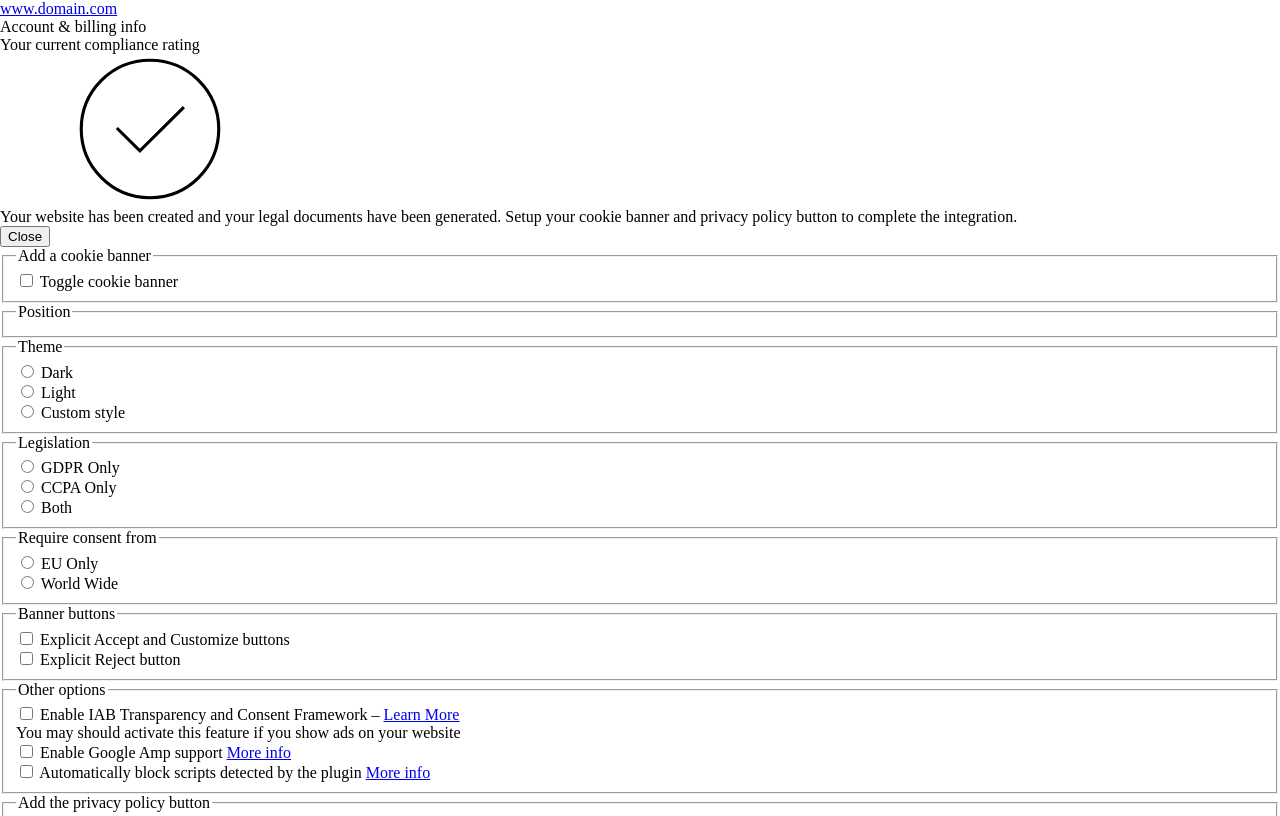
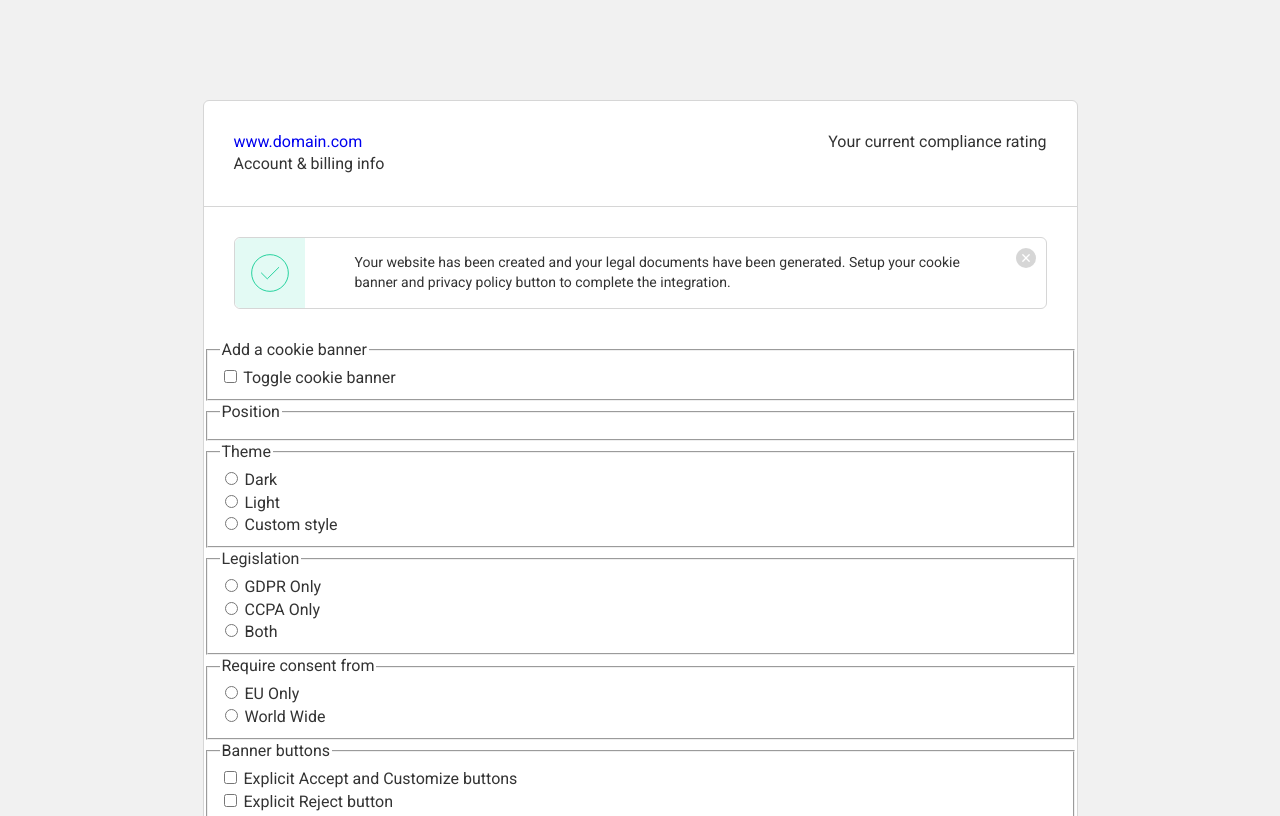
Before and after one commit to lauraraggi/iubenda-test, a website built with Parcel: page src/index.html in a window 1280 px wide. Shown: the top 816 px of the page. Built offline with nearby package versions, Linux system fonts and the light colour scheme.

Commit message:
Added success dialog box

```diff
--- a/package.json
+++ b/package.json
@@ -2,9 +2,9 @@
   "name": "iubenda",
   "version": "1.0.0",
   "description": "",
-  "source": "src/index.html",
+  "browserslist": "> 0.5%, last 2 versions, not dead",
   "scripts": {
-    "start": "parcel",
+    "start": "parcel src/index.html",
     "build": "parcel build src/index.html"
   },
   "author": "",
--- a/src/index.html
+++ b/src/index.html
@@ -10,10 +10,13 @@
       document.documentElement.className =
         document.documentElement.className.replace("no-js", "js");
     </script>
+	<link rel="preconnect" href="https://fonts.googleapis.com">
+<link rel="preconnect" href="https://fonts.gstatic.com" crossorigin>
+<link href="https://fonts.googleapis.com/css2?family=Roboto:wght@300;400&display=swap" rel="stylesheet">
   </head>
   <body>
     <main class="cs-configurator wrapper">
-      <header class="cs-configurator__header">
+      <header class="cs-configurator__header padding-section">
         <div class="info-card">
           <a class="info-card__title" href="#">www.domain.com</a>
           <p class="info-card__subtitle">Account & billing info</p>
@@ -28,22 +31,21 @@
         </div>
       </header>
       <div class="dialog-box dialog-box--success">
-        <svg
-          class="dialog-box__icn"
-          role="presentation"
-          aria-labelledby="checkmark-icon"
-        >
-          <title id="checkmark-icon">Success checkbox icon</title>
-          <use xlink:href="./img/sprite.svg#icon_checkmark" />
-        </svg>
+		  <div class="dialog-box__tab">
+			  <svg><use class="dialog-box__icn" xlink:href="./img/sprite-icn.svg#icon_checkmark"></use></svg>
+		  </div>
         <div class="dialog-box__description">
           Your website has been created and your legal documents have been
           generated. Setup your cookie banner and privacy policy button to
           complete the integration.
         </div>
-        <button type="button" class="close-cross" aria-label="close">
-          Close
-        </button>
+
+		<button class="dialog-box__close" aria-label="Close dialog">
+			<svg>
+				<title>Close dialog</title>
+				<use class="dialog-box__close-icon" xlink:href="./img/sprite-icn.svg#x-symbol"></use>
+			</svg>
+    	</button>
       </div>
       <!-- dialog-box success -->
       <form>
--- /dev/null
+++ b/src/scripts/Form.js
@@ -0,0 +1,4 @@
+/** Methods
+ *
+ * 1. Toggle activation of field options
+ */
--- /dev/null
+++ b/src/scripts/app.js
@@ -0,0 +1,5 @@
+document.addEventListener("DOMContentLoaded", function () {});
+
+if (module.hot) {
+  module.hot.accept();
+}
--- a/src/scss/abstracts/_index.scss
+++ b/src/scss/abstracts/_index.scss
@@ -1 +1,3 @@
 @forward "../abstracts/variables";
+@forward "../abstracts/mixins";
+@forward "../abstracts/utilities";
--- /dev/null
+++ b/src/scss/abstracts/_mixins.scss
@@ -0,0 +1,3 @@
+@mixin toRem($property, $value) {
+  #{$property}: calc($value / 16) + rem;
+}
--- /dev/null
+++ b/src/scss/abstracts/_utilities.scss
@@ -0,0 +1,3 @@
+.padding-section {
+  padding: 3rem;
+}
--- a/src/scss/abstracts/_variables.scss
+++ b/src/scss/abstracts/_variables.scss
@@ -6,6 +6,11 @@ $dark-grey: #4d4d4d;
 $copy-black: #333333;
 $light-green: #e3faf4;
 $iub-green: #00ca8d;
+$mint: #e3faf4;
 $light-peach: #fff4e4;
 $dark-peach: #dc6936;
 $light-red: #df6e5e;
+
+$border-color: #d6d6d6;
+
+$border-radius: 6px;
--- /dev/null
+++ b/src/scss/base/_base.scss
@@ -0,0 +1,53 @@
+@use "../abstracts";
+@use "../components/dialog";
+
+html {
+  font-size: 62.5%;
+}
+
+body {
+  background: abstracts.$bg-grey;
+  font-size: 1.6rem;
+  display: flex;
+  justify-content: center;
+  height: 100vh;
+  font-family: "Roboto", Arial, Helvetica, sans-serif;
+  line-height: 1.4;
+  font-weight: 400;
+  color: abstracts.$copy-black;
+}
+
+img {
+  max-width: 100%;
+}
+
+/* Links a:hover */
+
+a {
+  &,
+  &:link {
+    text-decoration: none;
+    cursor: pointer;
+  }
+
+  &:hover,
+  &:active {
+    /* Styles here */
+    color: red;
+  }
+}
+
+.cs-configurator {
+  @include abstracts.toRem(flex-basis, 1400);
+  height: 100%;
+  background: #fff;
+  border-radius: abstracts.$border-radius;
+  margin-top: 10rem;
+  border: 1px solid #d6d6d6;
+
+  &__header {
+    display: flex;
+    justify-content: space-between;
+    border-bottom: 1px solid abstracts.$border-color;
+  }
+}
--- a/src/scss/base/_index.scss
+++ b/src/scss/base/_index.scss
@@ -1 +1,2 @@
 @forward "../base/reset";
+@forward "../base/base";
--- /dev/null
+++ b/src/scss/components/_dialog.scss
@@ -0,0 +1,67 @@
+@use "../abstracts";
+
+.dialog-box {
+  display: flex;
+  justify-content: space-between;
+  font-size: 1.4rem;
+  margin: 3rem;
+  background-color: #fff;
+  border: 1px solid abstracts.$border-color;
+  border-radius: abstracts.$border-radius;
+  align-items: center;
+  position: relative;
+
+  &__tab {
+    padding: 1.5rem;
+    background-color: abstracts.$mint;
+    border-top-left-radius: abstracts.$border-radius;
+    border-bottom-left-radius: abstracts.$border-radius;
+    display: flex;
+    align-items: center;
+    color: abstracts.$iub-green;
+
+    & svg {
+      width: 4rem;
+      height: 4rem;
+    }
+  }
+
+  &__icn {
+    stroke: currentColor;
+  }
+
+  &__description {
+    padding: 0 5rem;
+  }
+
+  &__close {
+    color: #fff;
+    border: 0;
+    border-radius: 100%;
+    width: 2rem;
+    height: 2rem;
+    display: flex;
+    justify-content: center;
+    align-items: center;
+    background-color: #ccc;
+    position: absolute;
+    top: 1rem;
+    right: 1rem;
+    opacity: 0.8;
+    cursor: pointer;
+    transition: opacity 0.5s;
+
+    &:hover {
+      opacity: 1;
+    }
+
+    & > svg {
+      width: 1rem;
+      height: 1rem;
+    }
+  }
+
+  &__close-icon {
+    fill: currentColor;
+  }
+}
--- /dev/null
+++ b/src/scss/components/_index.scss
@@ -0,0 +1 @@
+@forward "../components/dialog;
--- a/src/scss/main.scss
+++ b/src/scss/main.scss
@@ -1 +1,2 @@
 @use "base";
+@use "abstracts";
```
Also changed, not shown: src/img/sprite.svg (deleted), src/img/x-symbol.svg (added), 2 other files.
